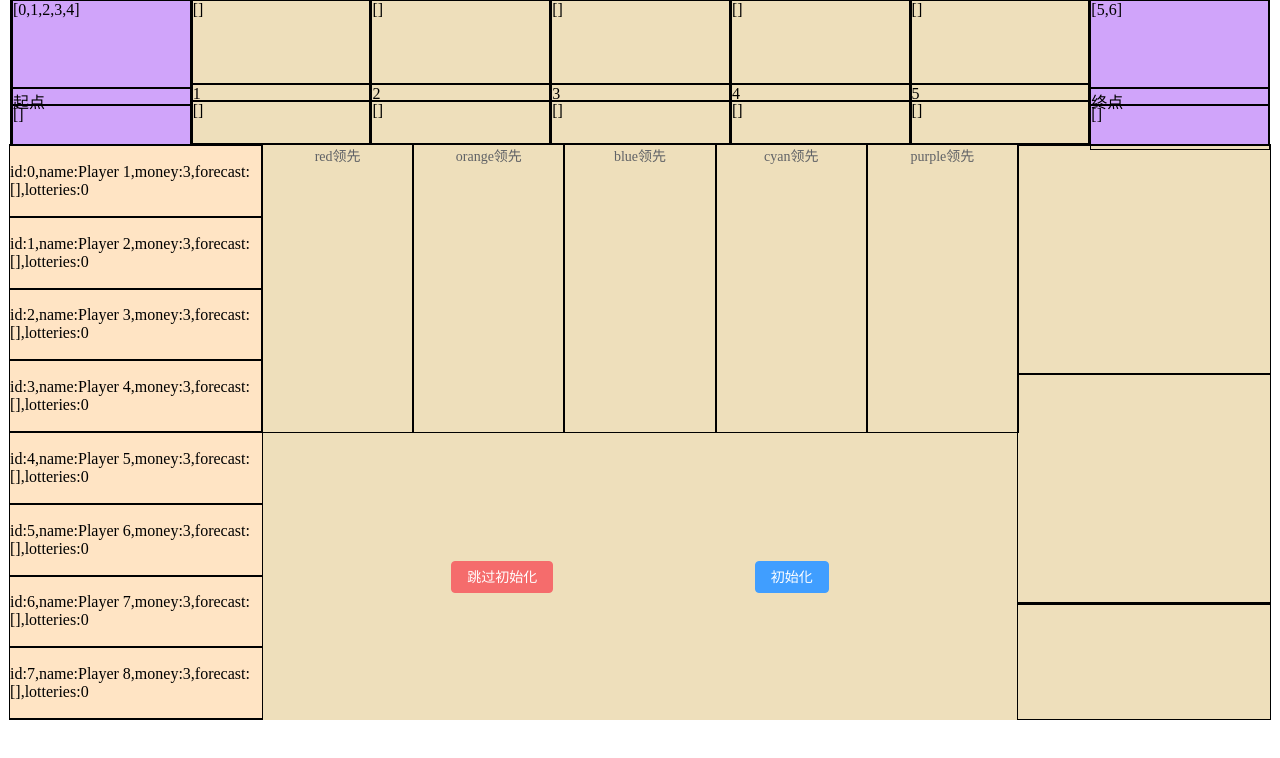
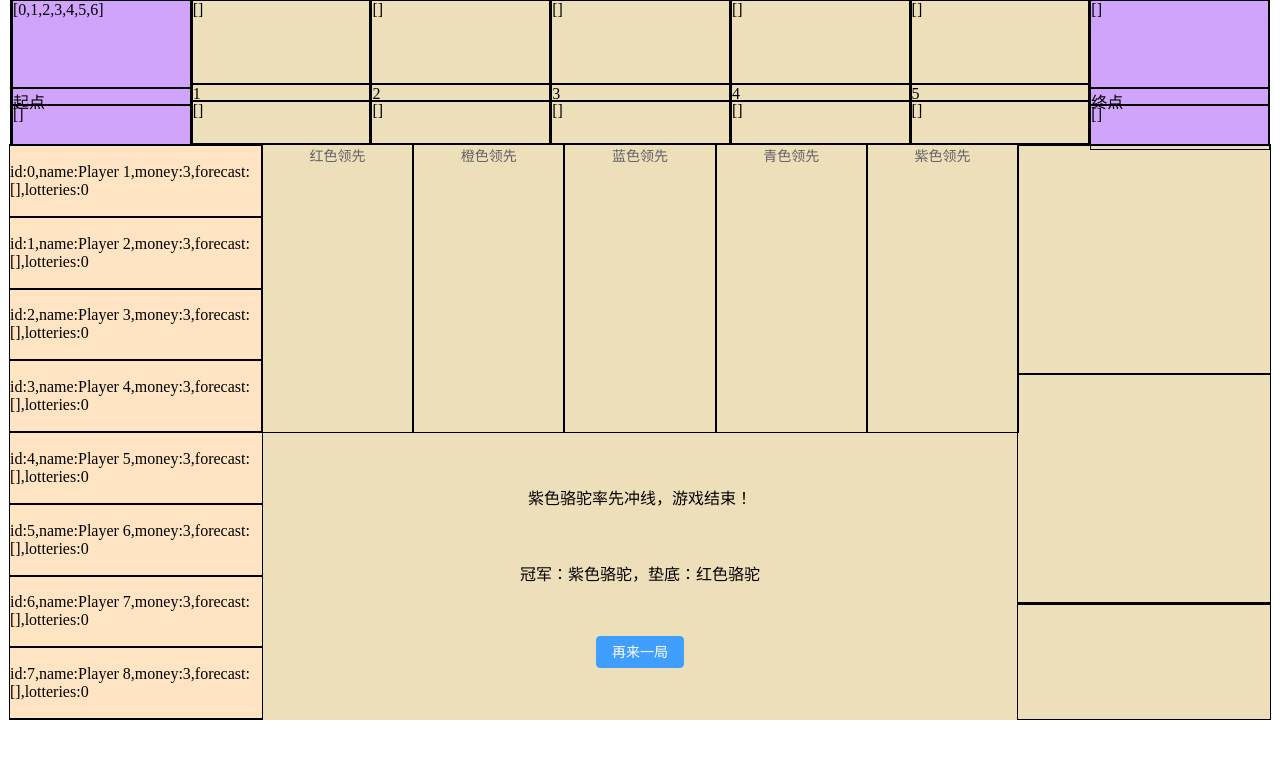
Before and after one commit to Siberia-Young/camel-race, a Vue app: page / in a window 1280 px wide. Shown: the top 758 px of the page. Built offline with nearby package versions, Linux system fonts and the light colour scheme.

Commit message:
修正再来一局流程中的错误，丰富结束状态展示内容

```diff
--- a/src/views/HomeView.vue
+++ b/src/views/HomeView.vue
@@ -167,7 +167,9 @@
           <el-button type="primary" @click="comeon">继续</el-button>
         </div>
         <div class="finally-section" v-if="globalState === 'finished'">
-          <div>冠军：{{ ranking[0] }},垫底：{{ ranking[4] }}</div>
+          <!-- 这里的ranking明明是对象，为什么取不出属性id，请回答 -->
+          <div>{{ camels[ranking[0]] }}骆驼率先冲线，游戏结束！</div>
+          <div>冠军：{{ camels[ranking[0]] }}骆驼，垫底：{{ camels[ranking[4]] }}骆驼</div>
           <el-button type="primary" @click="again">再来一局</el-button>
         </div>
       </div>
@@ -196,7 +198,7 @@ export default {
   },
   data() {
     return {
-      globalState: "initial", //info,initial,wait,running,settling,finished
+      globalState: "finished", //info,initial,wait,running,settling,finished
       playerNum: 8,
       currentPlayer: 0,
       playerNames: [
@@ -212,7 +214,7 @@ export default {
       playerStates: [],
       raceMileage: 5,
       raceStates: [],
-      camels: ["red", "orange", "blue", "cyan", "purple", "black", "white"],
+      camels: ["红色", "橙色", "蓝色", "青色", "紫色", "黑色", "白色"],
       camelStates: [],
       forecast: [],
       bet: [],
@@ -255,7 +257,7 @@ export default {
           return b_index - a_index;
         } else return b.position - a.position;
       });
-      return rank;
+      return rank.map((item) => item.id);
     },
     forecast_disabled() {
       return this.playerStates.length > 0
@@ -304,6 +306,17 @@ export default {
             playerId: item.playerId,
             effect: item.effect,
           });
+        });
+      },
+      deep: true,
+    },
+    forecast: {
+      handler: function (val) {
+        this.playerStates.forEach((playerState) => {
+          playerState.forecast = [];
+        });
+        val.forEach((item) => {
+          this.playerStates[item.playerId].forecast.push(item.camelId);
         });
       },
       deep: true,
@@ -442,7 +455,7 @@ export default {
       for (let i = 0; i < 6; i++) {
         this.dices.push(i);
       }
-      // 恢复奖券，重新开局
+      // 恢复奖券，等待下一轮
       this.playerStates.forEach((playerState) => {
         playerState.lotteries = 0;
       });
@@ -472,11 +485,14 @@ export default {
       });
       // 恢复陷阱，重新开局
       this.trap = [];
+      // 恢复次序，重新开局
+      this.currentPlayer = 0;
+      // 恢复金币，重新开局
+      this.playerStates.forEach((playerState) => {
+        playerState.money = 3;
+      });
       // 恢复预测，重新开局
       this.forecast = [];
-      this.playerStates.forEach((playerState) => {
-        playerState.forecast = [];
-      });
       // 恢复骆驼，重新开局
       this.camelStates.forEach((camelState) => {
         if (camelState.name === "black" || camelState.name === "white") {
@@ -501,14 +517,14 @@ export default {
     betSettlement() {
       let [first, second] = this.ranking.slice(0, 2);
       this.bet.forEach((item, index) => {
-        if (index == first.id) {
+        if (index == first) {
           item.players.forEach((playerId, rank) => {
             if (rank == 0) this.playerStates[playerId].money += 5;
             else if (rank == 1) this.playerStates[playerId].money += 3;
             else if (rank == 2) this.playerStates[playerId].money += 2;
             else if (rank == 3) this.playerStates[playerId].money += 2;
           });
-        } else if (index == second.id) {
+        } else if (index == second) {
           item.players.forEach((playerId) => {
             this.playerStates[playerId].money += 1;
           });
@@ -528,9 +544,9 @@ export default {
         lose = [],
         error = [];
       this.forecast.forEach((item) => {
-        if (item.type === "win" && item.camelId === first.id)
+        if (item.type === "win" && item.camelId === first)
           win.push(item.playerId);
-        else if (item.type === "lose" && item.camelId === last.id)
+        else if (item.type === "lose" && item.camelId === last)
           lose.push(item.playerId);
         else error.push(item.playerId);
       });
@@ -659,9 +675,6 @@ export default {
         )
       )
         return;
-      this.playerStates[this.currentPlayer].forecast.push(
-        Number(this.singleForecast.camelId)
-      );
       this.forecast.push({
         type: this.singleForecast.type,
         playerId: this.currentPlayer,
```
Also changed, not shown: 1 other file (tests, documents, lock files or other folders).
